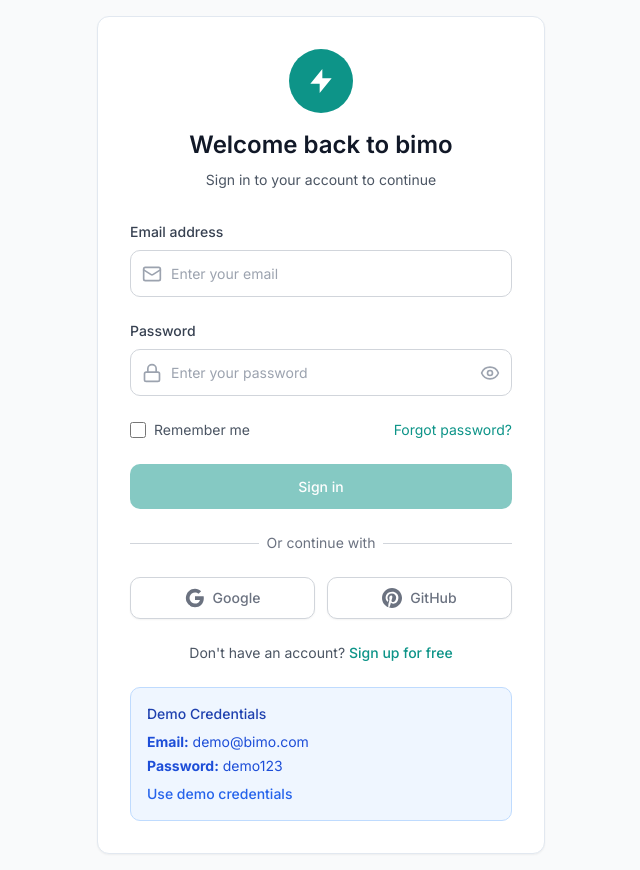
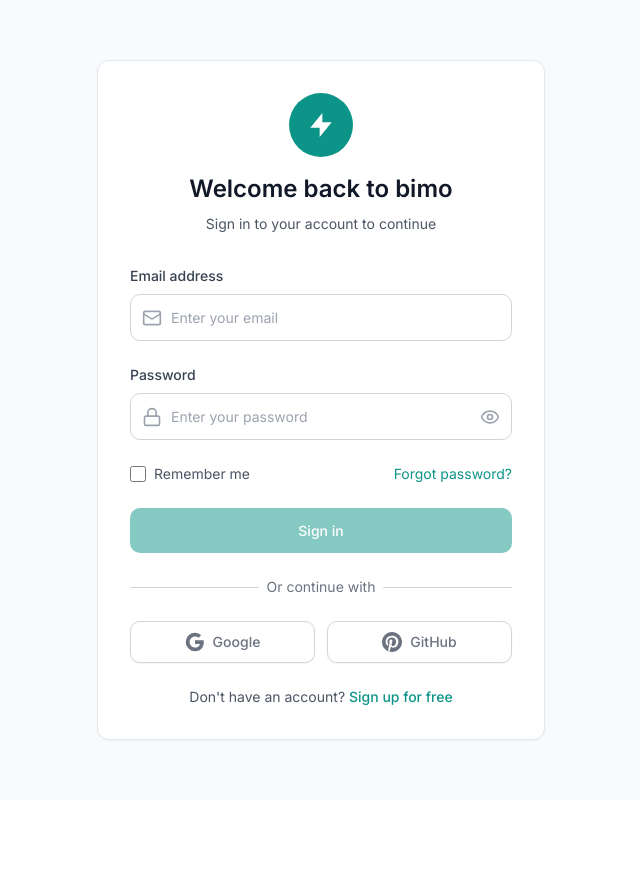
Before and after one commit to guytech110/bimo, a React (Vite) app: page / in a window 1280 px wide. Shown: the whole page, without its empty margins (319-959 px from the left). After the commit the page ends 800 px from the top, so only its background shows below. Built offline with nearby package versions, Linux system fonts and the light colour scheme.

Commit message:
fix(login): prevent auto-filled demo credentials; gate demo block with VITE_SHOW_DEMO and add autocomplete hints

```diff
--- a/src/components/LoginPage.tsx
+++ b/src/components/LoginPage.tsx
@@ -12,6 +12,7 @@
   const [showPassword, setShowPassword] = useState(false);
   const [rememberMe, setRememberMe] = useState(false);
   const [isLoading, setIsLoading] = useState(false);
+  const showDemo = ((import.meta as any).env?.VITE_SHOW_DEMO as string) === 'true';
 
   const handleSubmit = async (e: React.FormEvent) => {
     e.preventDefault();
@@ -66,7 +67,7 @@
           </div>
 
           {/* Login Form */}
-          <form onSubmit={handleSubmit} className="space-y-6">
+          <form onSubmit={handleSubmit} className="space-y-6" autoComplete="off">
             {/* Email Field */}
             <div>
               <label htmlFor="email" className="block text-sm font-medium text-gray-700 mb-2">
@@ -81,6 +82,7 @@
                   onChange={(e) => setEmail(e.target.value)}
                   placeholder="Enter your email"
                   required
+                  autoComplete="email"
                   className="w-full pl-10 pr-4 py-3 border border-gray-300 rounded-lg focus:ring-2 focus:ring-teal-500 focus:border-transparent"
                 />
               </div>
@@ -100,6 +102,7 @@
                   onChange={(e) => setPassword(e.target.value)}
                   placeholder="Enter your password"
                   required
+                  autoComplete="current-password"
                   className="w-full pl-10 pr-12 py-3 border border-gray-300 rounded-lg focus:ring-2 focus:ring-teal-500 focus:border-transparent"
                 />
                 <button
@@ -197,33 +200,18 @@
           <div className="mt-6 text-center">
             <p className="text-sm text-gray-600">
               Don't have an account?{' '}
-              <button
-                type="button"
-                onClick={async () => {
-                  // For now, use the demo credentials to signup
-                  setEmail('demo@bimo.com');
-                  setPassword('demo123');
-                  try {
-                    const signupResult = await apiPost('/auth/signup', {
-                      email: 'demo@bimo.com',
-                      password: 'demo123'
-                    });
-                    if (signupResult.status === 200) {
-                      alert('Account created! You can now login.');
-                    }
-                  } catch (err) {
-                    // User might already exist
-                    console.log('Signup error:', err);
-                  }
-                }}
-                className="text-teal-600 hover:text-teal-800 font-medium"
-              >
-                Sign up for free
-              </button>
+              <a href="/signup" className="text-teal-600 hover:text-teal-800 font-medium">Sign up for free</a>
             </p>
           </div>
+          {/* If opened from CLI with a user_code, show guidance */}
+          {new URLSearchParams(window.location.search).get('user_code') ? (
+            <div className="mt-4 p-3 bg-yellow-50 border border-yellow-200 rounded">
+              <p className="text-sm text-yellow-800">You opened this page from the bimo CLI. After signing up or logging in, your CLI will be automatically approved and connected.</p>
+            </div>
+          ) : null}
 
-          {/* Demo Credentials */}
+          {/* Demo Credentials (opt-in via VITE_SHOW_DEMO=true) */}
+          {showDemo ? (
             <div className="mt-6 p-4 bg-blue-50 border border-blue-200 rounded-lg">
               <h4 className="text-sm font-medium text-blue-800 mb-2">Demo Credentials</h4>
               <div className="text-sm text-blue-700 space-y-1">
@@ -241,6 +229,7 @@
                 Use demo credentials
               </button>
             </div>
+          ) : null}
         </div>
       </div>
     </div>
```
Lines whose indentation alone changed are shown as unchanged.
